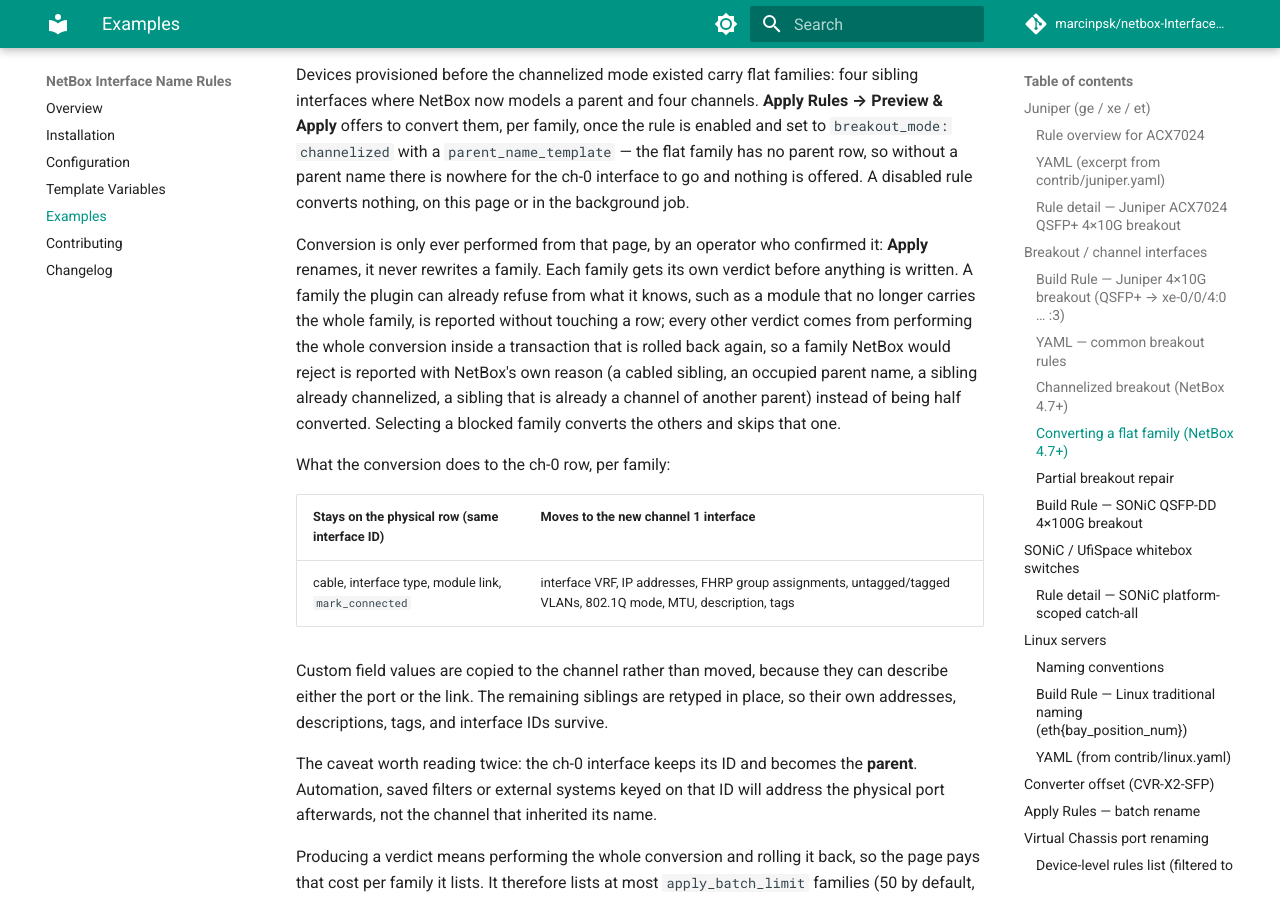
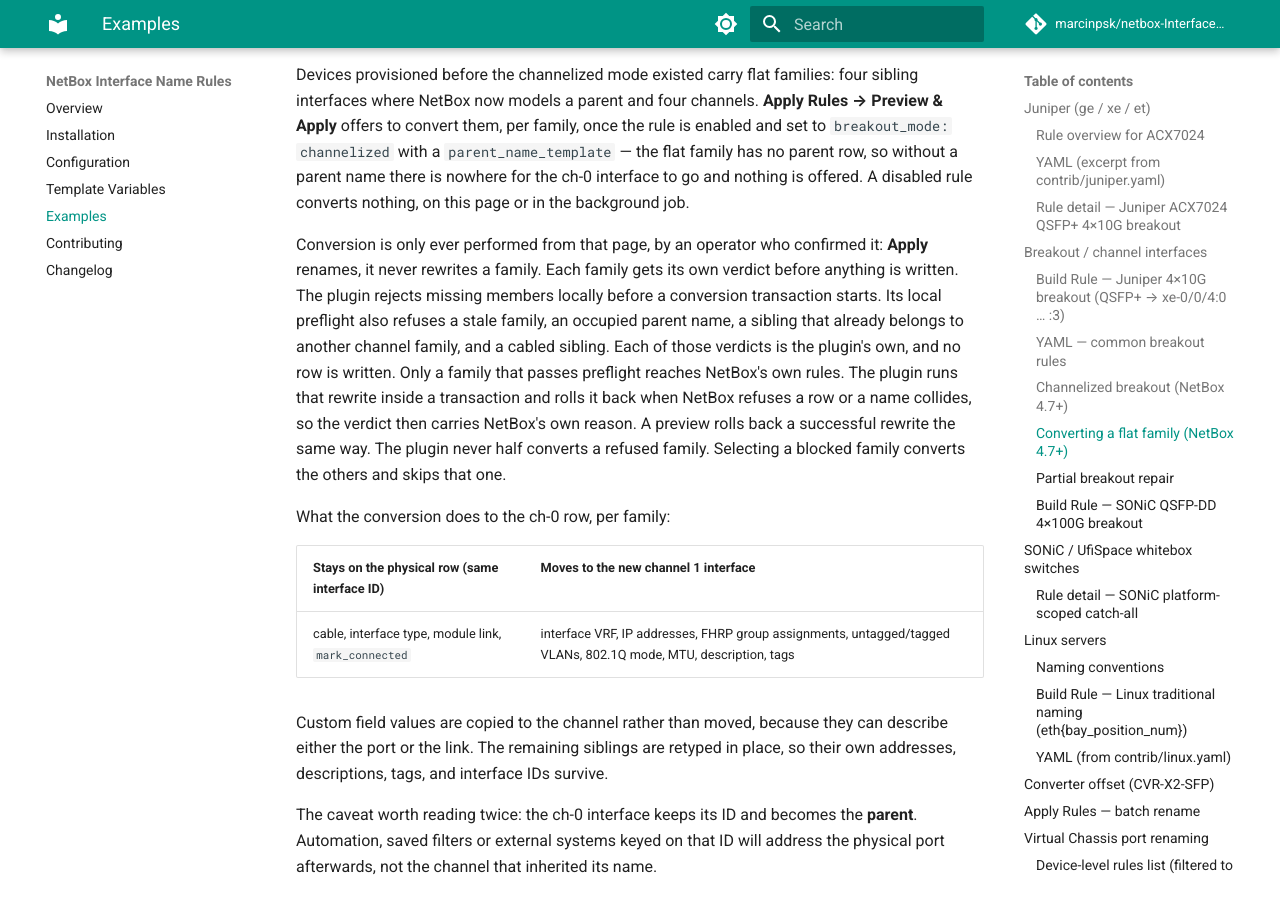
Before and after one commit to marcinpsk/netbox-InterfaceNameRules-plugin, an MkDocs documentation site: the page built from docs/examples.md, in a window 1280 px wide and 900 px high, scrolled down 5009 px. Built offline with MkDocs 1.6.1 and Material for MkDocs 9.7.7, drawn with Linux system fonts in a browser that asks for light colours; comment, search, counter and statistics services are not loaded.

Commit message:
docs: credit conversion preflight refusals to the plugin
The conversion section said a cabled sibling, an occupied parent name, an
already channelized sibling and a sibling that is already a channel of another
parent are reported with NetBox's own reason after a rolled back transaction.
The plugin decides all four itself. _blocking_reason() returns the first three
before _rewrite() runs, and is_plain_interface() filters an already channelized
sibling when the family is scanned. NetBox never sees the family and no row is
written.

The matching paragraph in docs/template-variables.md was corrected earlier. The
new test guards both sections against the same drift.

```diff
--- a/docs/examples.md
+++ b/docs/examples.md
@@ -176,14 +176,16 @@
 
 Conversion is only ever performed from that page, by an operator who confirmed
 it: **Apply** renames, it never rewrites a family. Each family gets its own
-verdict before anything is written. A family the plugin can already refuse from
-what it knows, such as a module that no longer carries the whole family, is reported
-without touching a row; every other verdict comes from performing the whole
-conversion inside a transaction that is rolled back again, so a family NetBox
-would reject is reported with NetBox's own reason (a cabled sibling, an occupied
-parent name, a sibling already channelized, a sibling that is already a channel
-of another parent) instead of being half converted. Selecting
-a blocked family converts the others and skips that one.
+verdict before anything is written. The plugin rejects missing members locally
+before a conversion transaction starts. Its local preflight also refuses a stale
+family, an occupied parent name, a sibling that already belongs to another channel
+family, and a cabled sibling. Each of those verdicts is the plugin's own, and no
+row is written. Only a family that passes preflight reaches NetBox's own rules.
+The plugin runs that rewrite inside a transaction and rolls it back when NetBox
+refuses a row or a name collides, so the verdict then carries NetBox's own reason.
+A preview rolls back a successful rewrite the same way. The plugin never half
+converts a refused family. Selecting a blocked family converts the others and
+skips that one.
 
 What the conversion does to the ch-0 row, per family:
 
```
Also changed, not shown: 1 other file.
